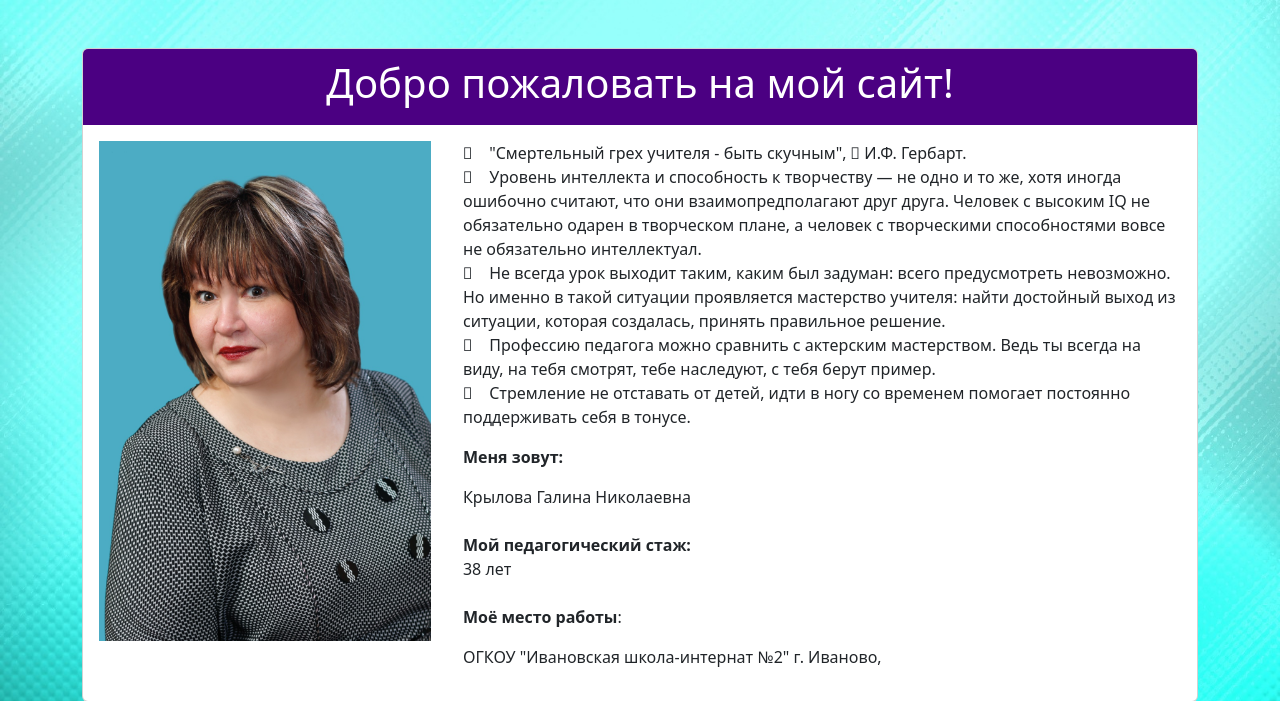
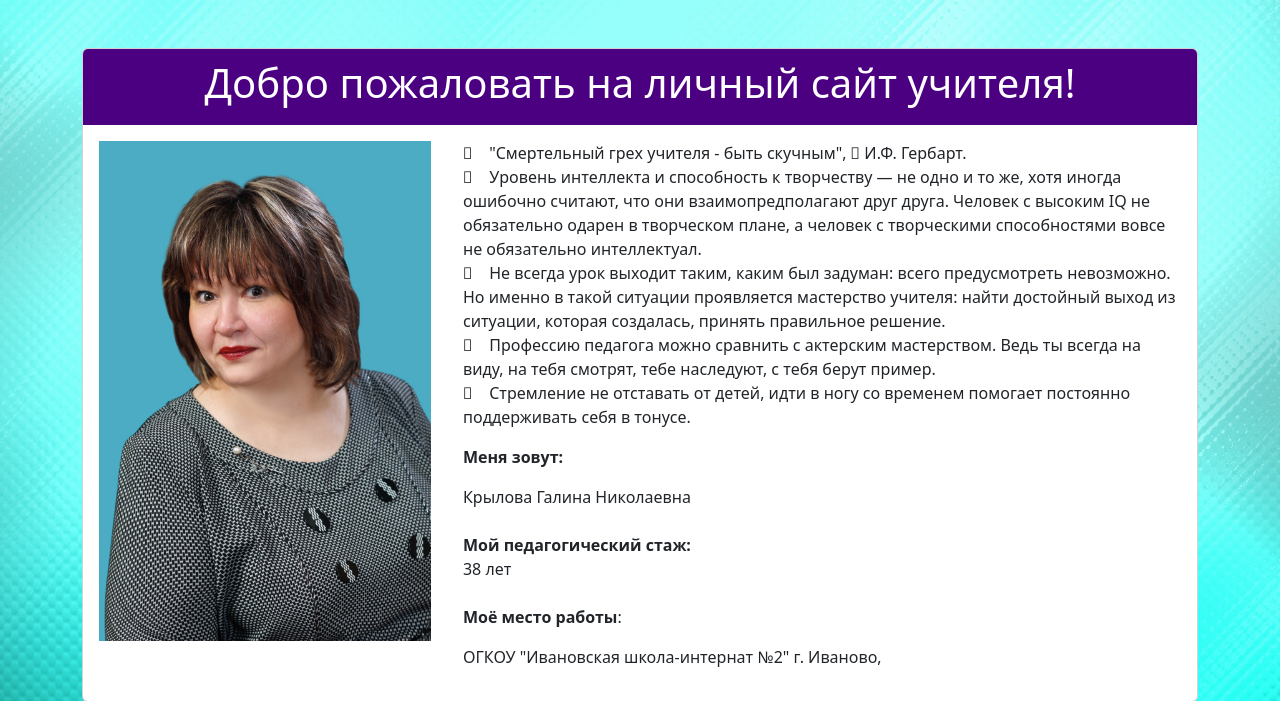
Before and after one commit to Greg-Miles/major, a Django app: page / in a window 1280 px wide. Shown: the part 80-781 px from the top of the page. Run offline with Django 5.2, Linux system fonts and the light colour scheme; data comes from the database, SQL or seed files in the repository; some libraries are stand-ins or nearby versions.

Commit message:
проверка actions

```diff
--- a/templates/landing.html
+++ b/templates/landing.html
@@ -13,7 +13,7 @@
 
     <div class="card ">
         <div class="pub-header">
-            <h1 class="text-center">Добро пожаловать на мой сайт!</h1>
+            <h1 class="text-center">Добро пожаловать на личный сайт учителя!</h1>
         </div>
         <div class="d-flex">
             <div class="portrait-box card-body">
```
